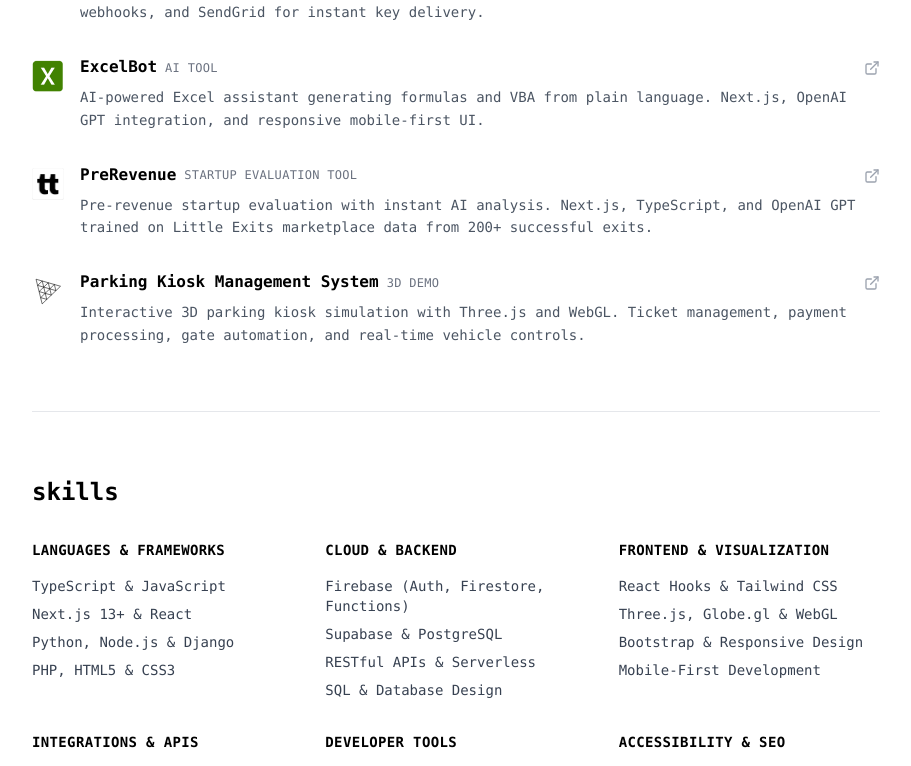
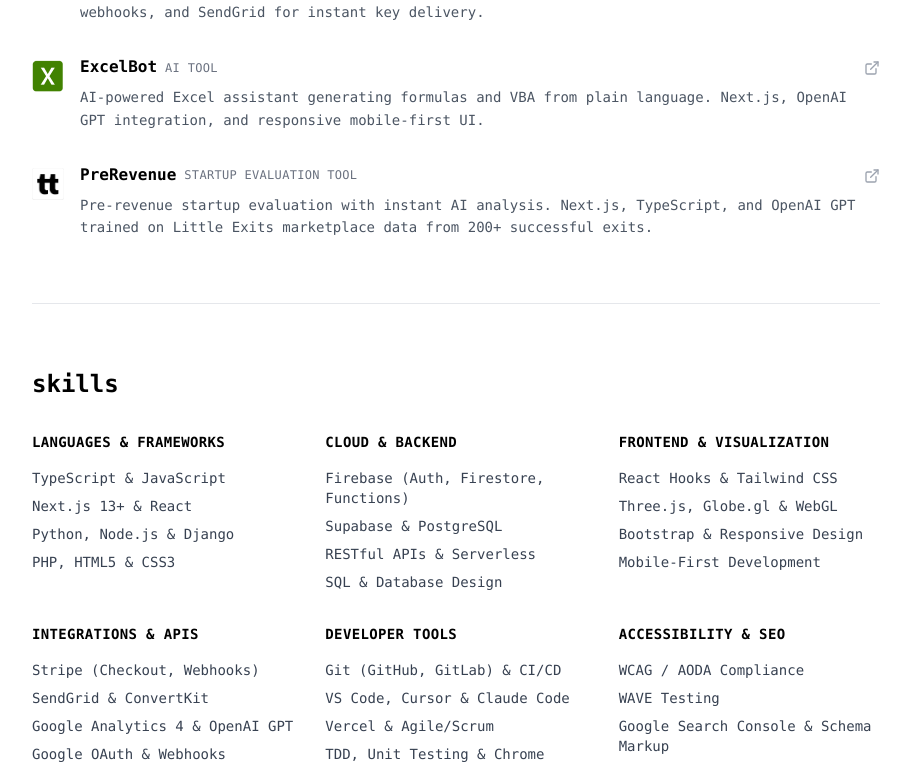
Before and after one commit to campbellsinvestment/stepocampbell, a Next.js app: page / in a window 1280 px wide. Shown: the part 1333-2099 px from the top of the page, without its empty margins (184-1095 px from the left). Built offline with nearby package versions, Linux system fonts and the light colour scheme.

Commit message:
Remove Parking Kiosk from recent work.

```diff
--- a/app/page.tsx
+++ b/app/page.tsx
@@ -312,14 +312,6 @@
                 link: "https://prerevenue.io",
                 type: "Startup Evaluation Tool",
                 iconPath: "/icons/prerevenue.png"
-              },
-              {
-                title: "Parking Kiosk Management System",
-                mobileTitle: "Parking Kiosk",
-                description: "Interactive 3D parking kiosk simulation with Three.js and WebGL. Ticket management, payment processing, gate automation, and real-time vehicle controls.",
-                link: "https://campbellsinvestment.github.io/parking-kiosk/",
-                type: "3D Demo",
-                iconPath: "/icons/threejs-logo.svg"
               }
             ].map((project, index) => (
               <div key={index} className="group">
```
